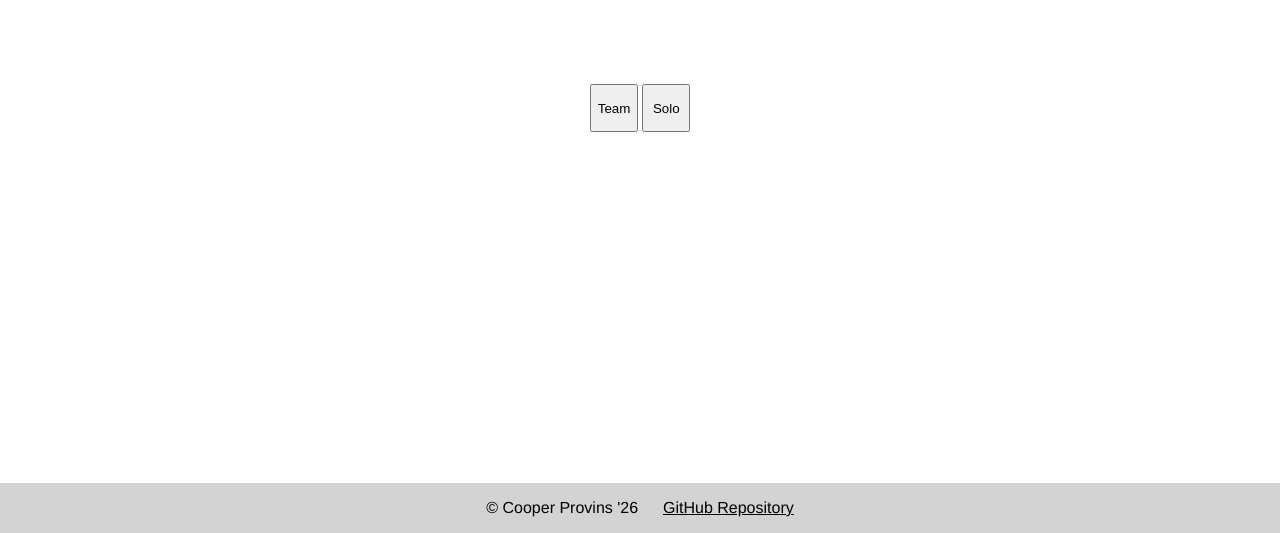
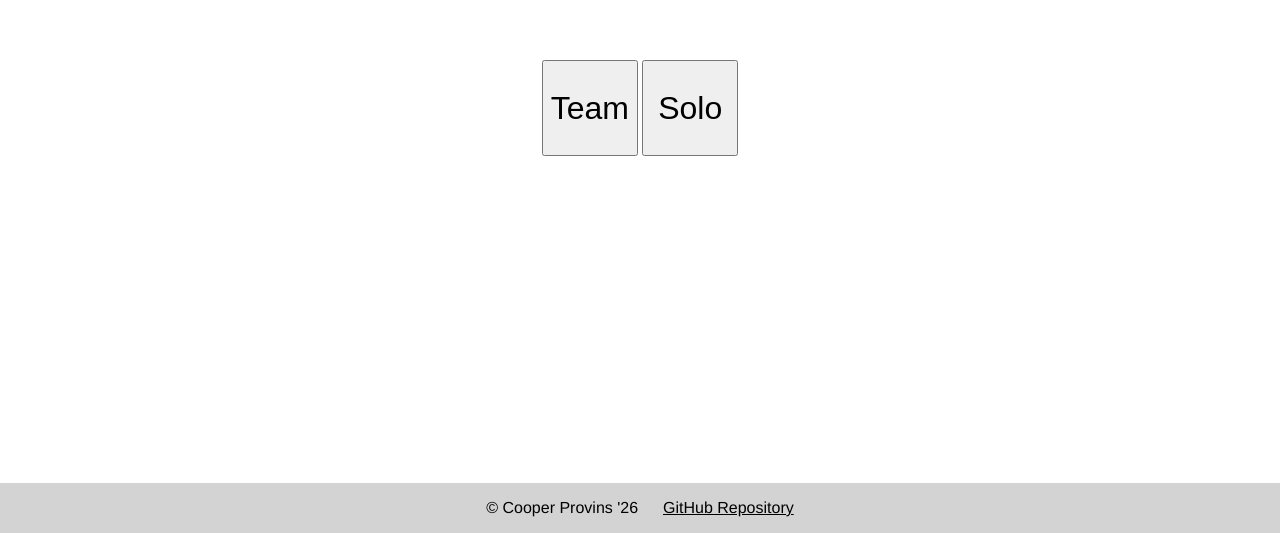
Before and after one commit to CooperProvins/marioKartRandomWebsite, a plain HTML site: page index.html in a window 1280 px wide. Shown: the part 267-800 px from the top of the page. Drawn offline with Linux system fonts and the light colour scheme.

Commit message:
Increase button size and font in style.css

```diff
--- a/style.css
+++ b/style.css
@@ -30,12 +30,14 @@ main {
     flex-direction: column;
 }
 #mainBody div button{
-    width: 3rem;
-    height: 3rem;
-    outline: 5px black;
+    width: 6rem;
+    height: 6rem;
+    outline: 10px black;
+    font-size: 2rem;
 }
 #mainBody p {
     white-space: pre-line;
+    font-size: 2rem;
 }
 footer {
     background-color: var(--color-bg-in);
```
